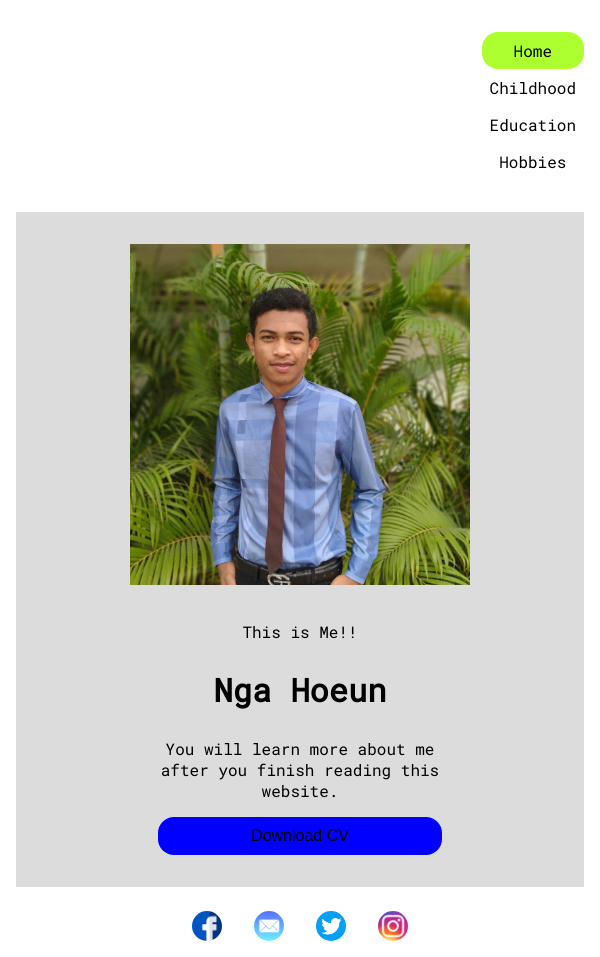
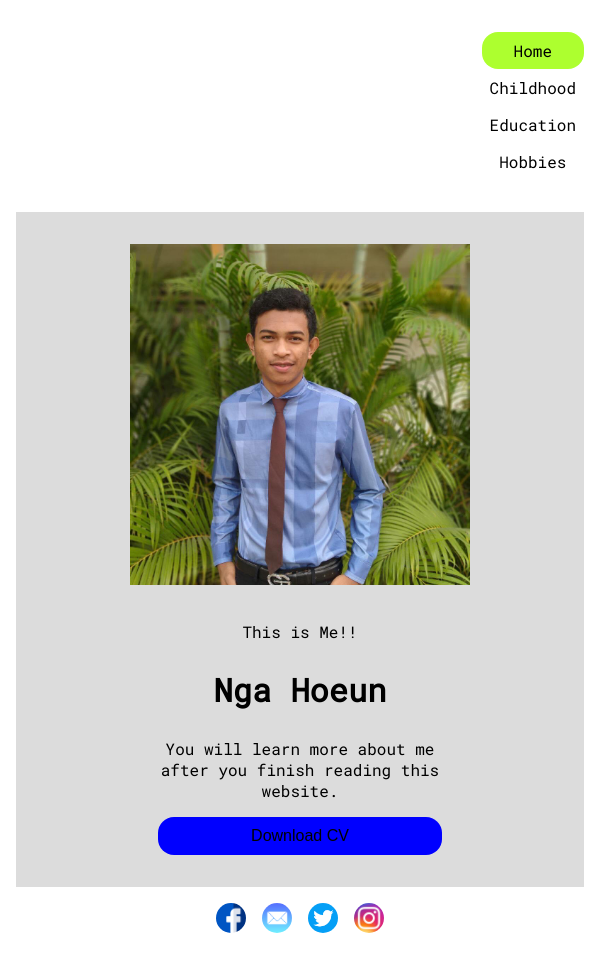
Before and after one commit to nga-hoeun/cv, a plain HTML site: page index.html in a window 600 px wide. Drawn offline with Linux system fonts and the light colour scheme.

Commit message:
responsive

```diff
--- a/style/style.css
+++ b/style/style.css
@@ -131,13 +131,13 @@ section{
         background: blue;
     }
     .pictures{
-        margin-top: -4rem;
+        margin-top: -6.5%;
         display: flex;
         justify-content: center;
     }
     .pictures .icons{
         width:5%;
-        padding: 1rem;
+        padding: .5rem;
         border-radius: 50%;
     }
 }
@@ -206,7 +206,6 @@ section{
     }
     .pictures .icons{
         width:5%;
-        padding: 1rem;
         border-radius: 50%;
     }
 }
```
